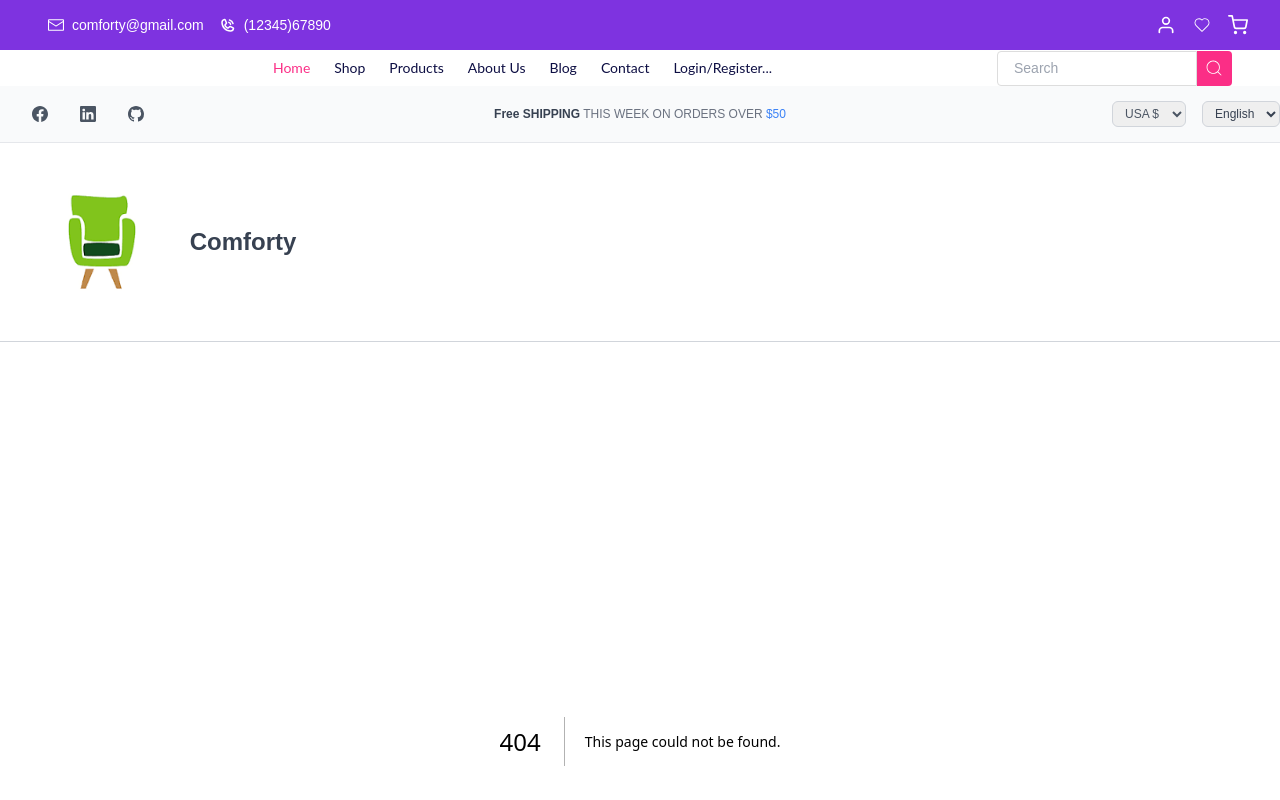
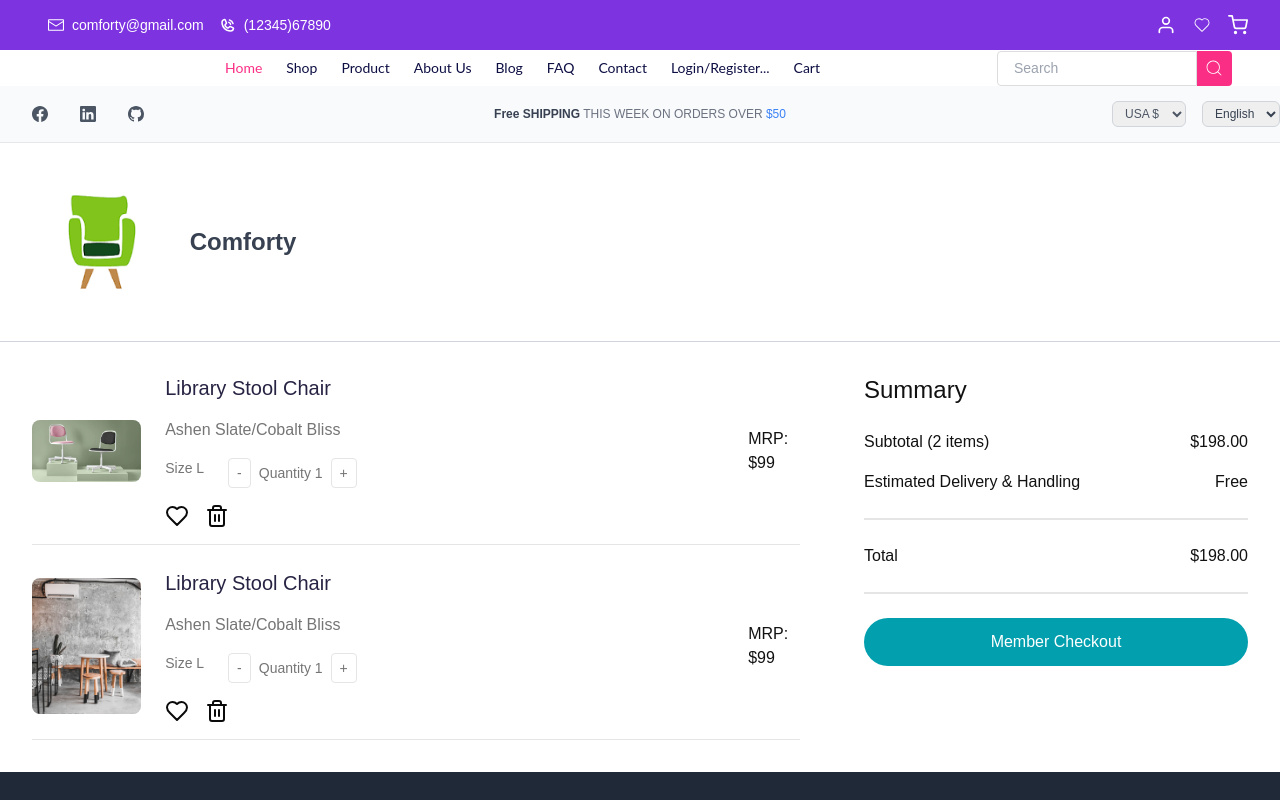
Before and after one commit to Syedabanog-1/Hackhathon-Ecommerce-Website, a Next.js app: page /cart in a window 1280 px wide. Before the commit this address had no page. Shown: the top 800 px of the page. Built offline with nearby package versions, Linux system fonts and the light colour scheme.

Commit message:
commit done hogaya

```diff
--- /dev/null
+++ b/src/app/cart/page.tsx
@@ -0,0 +1,182 @@
+"use client";
+
+import Image from "next/image";
+import { useState, useEffect } from "react";
+
+import { Heart, Trash2 } from "lucide-react";
+
+
+interface CartItem {
+  id: number;
+  image: string;
+  name: string;
+  color: string;
+  size: string;
+  quantity: number;
+  price: number;
+}
+
+const CartPage = () => {
+  const [cartItems, setCartItems] = useState<CartItem[]>([
+    {
+      id: 1,
+      image: "/desk chair.png",
+      name: "Library Stool Chair",
+      color: "Ashen Slate/Cobalt Bliss",
+      size: "L",
+      quantity: 1,
+      price: 99,
+    },
+    {
+      id: 2,
+      image: "/stool chair.png",
+      name: "Library Stool Chair",
+      color: "Ashen Slate/Cobalt Bliss",
+      size: "L",
+      quantity: 1,
+      price: 99,
+    },
+  ]);
+
+  const totalItems = cartItems.reduce((sum, item) => sum + item.quantity, 0);
+  const subtotal = cartItems.reduce(
+    (sum, item) => sum + item.price * item.quantity,
+    0
+  );
+
+  const updateQuantity = (id: number, newQuantity: number) => {
+    if (newQuantity < 1) return;
+    setCartItems(
+      cartItems.map((item) =>
+        item.id === id ? { ...item, quantity: newQuantity } : item
+      )
+    );
+  };
+
+  const removeItem = (id: number) => {
+    setCartItems(cartItems.filter((item) => item.id !== id));
+  };
+
+  useEffect(() => {
+    localStorage.setItem("cartCount", totalItems.toString());
+    window.dispatchEvent(
+      new CustomEvent("cartUpdated", { detail: totalItems })
+    );
+  }, [totalItems]);
+
+  return (
+    <div className="w-full max-w-screen-2xl mx-auto px-4 sm:px-6 lg:px-8 my-8">
+      <div className="flex flex-col lg:flex-row gap-8 lg:gap-16">
+        {/* Cart Items Section */}
+        <div className="flex flex-col gap-6 w-full lg:w-2/3">
+          {cartItems.map((item) => (
+            <div
+              key={item.id}
+              className="flex flex-col md:flex-row items-start md:items-center gap-6 border-b pb-4"
+            >
+              {/* Image */}
+              <div className="w-full md:w-auto flex justify-center">
+                <Image
+                  src={item.image}
+                  alt={item.name}
+                  className="object-contain rounded-lg"
+                  width={150}
+                  height={150}
+                />
+              </div>
+
+              {/* Text Section */}
+              <div className="flex flex-col gap-4 w-full text-center md:text-left">
+                <h2 className="font-inter text-base sm:text-lg md:text-xl text-[#272343]">
+                  {item.name}
+                </h2>
+                <p className="font-inter text-sm sm:text-base text-[#757575]">
+                  {item.color}
+                </p>
+                <div className="flex justify-center md:justify-start gap-6 font-inter text-sm text-[#757575]">
+                  <p>Size {item.size}</p>
+                  <div className="flex items-center gap-2">
+                    <button
+                      onClick={() => updateQuantity(item.id, item.quantity - 1)}
+                      className="px-2 py-1 border rounded"
+                    >
+                      -
+                    </button>
+                    <p>Quantity {item.quantity}</p>
+                    <button
+                      onClick={() => updateQuantity(item.id, item.quantity + 1)}
+                      className="px-2 py-1 border rounded"
+                    >
+                      +
+                    </button>
+                  </div>
+                </div>
+                <div className="flex justify-center md:justify-start gap-4">
+                  <Heart
+                    className="cursor-pointer hover:text-red-500 transition-colors"
+                    size={24}
+                  />
+                  <Trash2
+                    className="cursor-pointer hover:text-gray-600 transition-colors"
+                    size={24}
+                    onClick={() => removeItem(item.id)}
+                  />
+                </div>
+              </div>
+
+              {/* Price Section */}
+              <div className="w-full md:w-auto flex justify-center md:justify-end">
+                <p className="font-inter text-sm sm:text-base text-[#111111]">
+                  MRP:{" "}
+                  <span className="font-medium">
+                    ${item.price * item.quantity}
+                  </span>
+                </p>
+              </div>
+            </div>
+          ))}
+        </div>
+
+        {/* Summary Section */}
+        <div className="flex flex-col gap-6 w-full lg:w-1/3">
+          <h1 className="font-inter font-medium text-xl sm:text-2xl text-[#111111]">
+            Summary
+          </h1>
+          <div className="flex flex-col gap-4">
+            <div className="flex justify-between">
+              <p className="font-inter text-sm sm:text-base text-[#111111]">
+                Subtotal ({totalItems} items)
+              </p>
+              <p className="font-inter font-medium text-sm sm:text-base text-[#111111]">
+                ${subtotal.toFixed(2)}
+              </p>
+            </div>
+            <div className="flex justify-between">
+              <p className="font-inter text-sm sm:text-base text-[#111111]">
+                Estimated Delivery & Handling
+              </p>
+              <p className="font-inter font-medium text-sm sm:text-base text-[#111111]">
+                Free
+              </p>
+            </div>
+          </div>
+          <div className="w-full h-[2px] bg-[#E5E5E5]" />
+          <div className="flex justify-between">
+            <p className="font-inter text-sm sm:text-base text-[#111111]">
+              Total
+            </p>
+            <p className="font-inter font-medium text-sm sm:text-base text-[#111111]">
+                ${subtotal.toFixed(2)}
+              </p>
+          </div>
+          <div className="w-full h-[2px] bg-[#E5E5E5]" />
+          <button className="w-full py-3 bg-[#029FAE] hover:bg-[#15727a] rounded-full text-white font-inter font-medium text-sm sm:text-base">
+            Member Checkout
+          </button>
+        </div>
+      </div>
+    </div>
+  );
+};
+
+export default CartPage;
--- a/src/app/components/Navbar.tsx
+++ b/src/app/components/Navbar.tsx
@@ -72,19 +72,26 @@ export default function Header() {
                         href="/product"
                         className="text-[#0D0E43] font-[Lato] text-sm px-4 py-2 sm:px-0"
                     >
-                        Products
+                        Product
                     </Link>
-                    <Link
+                                       <Link
                         href="/about"
                         className="text-[#0D0E43] font-[Lato] text-sm px-4 py-2 sm:px-0"
                     >
                         About Us
                     </Link>
+
                     <Link
                         href="/blog"
                         className="text-[#0D0E43] font-[Lato] text-sm px-4 py-2 sm:px-0"
                     >
                         Blog
+                    </Link>
+                    <Link
+                        href="/faq"
+                        className="text-[#0D0E43] font-[Lato] text-sm px-4 py-2 sm:px-0"
+                    >
+                        FAQ
                     </Link>
                     <Link
                         href="/contact"
@@ -97,6 +104,12 @@ export default function Header() {
                         className="text-[#0D0E43] font-[Lato] text-sm px-4 py-2 sm:px-0"
                     >
                         Login/Register...
+                    </Link>
+                    <Link
+                        href="/cart"
+                        className="text-[#0D0E43] font-[Lato] text-sm px-4 py-2 sm:px-0"
+                    >
+                        Cart
                     </Link>
                 </div>
 
--- /dev/null
+++ b/src/app/faq/page.tsx
@@ -0,0 +1,44 @@
+import { FaPlus } from "react-icons/fa6";
+
+export default function Faq() {
+  return (
+    <div className="max-w-screen-xl mx-auto mt-16 text-center px-4 sm:px-6 lg:px-8">
+      <h1 className="text-3xl sm:text-4xl lg:text-5xl text-[#333333] font-bold mb-4">
+        Questions Looks Here
+      </h1>
+
+      <p className="text-base sm:text-lg leading-relaxed text-[#4F4F4F] mb-8">
+        Lorem Ipsum is simply dummy text of the printing and typesetting
+        industry. Lorem Ipsum has been the
+      </p>
+
+      {/* FAQ Grid */}
+      <div className="grid grid-cols-1 sm:grid-cols-2 gap-6 lg:gap-12 mb-24">
+        {[
+          "What types of chairs do you offer?",
+          "Do your chairs come with a warranty?",
+          "Can I try a chair before purchasing?",
+          "How can we get in touch with you?",
+          "What will be delivered? And When?",
+          "How do I clean and maintain my Comforty chair?",
+        ].map((question, index) => (
+          <div
+            key={index}
+            className="bg-[#F7F7F7] p-6 rounded-lg shadow-sm hover:shadow-lg transition-shadow duration-300 text-left"
+          >
+            <h3 className="text-lg sm:text-xl font-bold flex justify-between items-center">
+              {question}
+              <FaPlus />
+            </h3>
+            <p className="mt-4 text-sm sm:text-base text-[#4F4F4F]">
+              Lorem ipsum dolor sit amet consectetur adipisicing elit. Nisi quis
+              modi ullam amet debitis libero veritatis enim repellat optio natus
+              eum delectus deserunt, odit expedita eos molestiae ipsa totam
+              quidem?
+            </p>
+          </div>
+        ))}
+      </div>
+    </div>
+  );
+}
--- a/src/app/product/page.tsx
+++ b/src/app/product/page.tsx
@@ -1,9 +1,15 @@
- const Product = ()=>{
-    return(<>
-    <p>Products Available</p>
-        <h1>Wooden Furnitue For Sale</h1>
-        <h2>We are providing Quality Assure Furniture </h2>
-        </>
-    )
-    }
-    export default Product;
+const Product = () => {
+    return (
+      <div className="mx-auto max-w-7xl px-4 sm:px-6 lg:px-8 mt-5 flex flex-col items-center mb-10">
+        <div className="flex flex-col gap-4 w-full">
+          <h1 className="font-roboto text-2xl sm:text-3xl md:text-4xl lg:text-5xl font-bold leading-tight text-[#333333] text-center">
+            Furniture Products&apos;re available here:
+          </h1>
+          <p className="font-inter font-normal text-sm md:text-base lg:text-lg leading-6 text-[#4F4F4F] text-center">
+          Tech Insights Hub Provides Superior Quality Wooden Furniture.
+          </p>
+        </div>
+        </div>
+        )
+        }
+export default Product;
```
